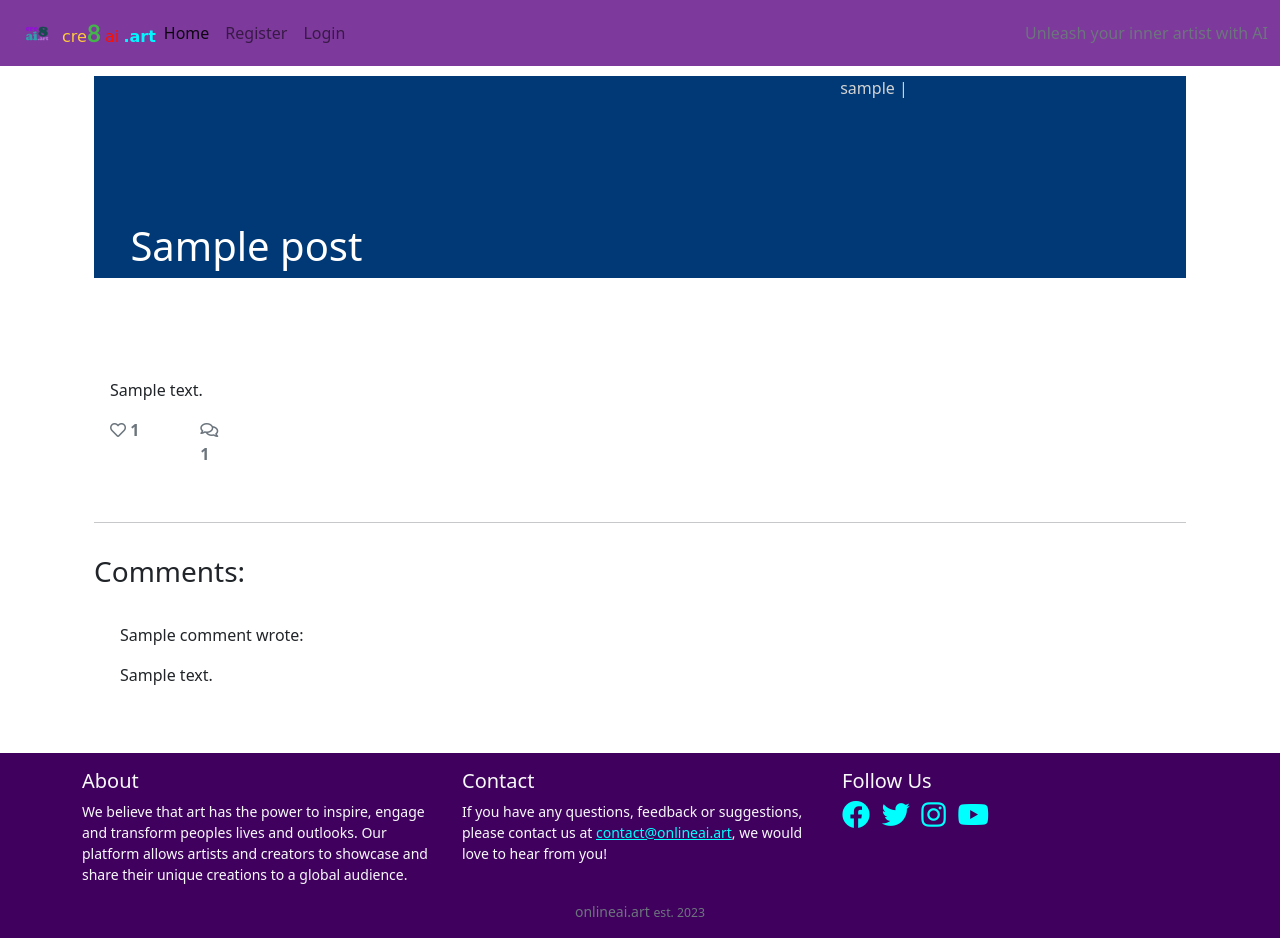
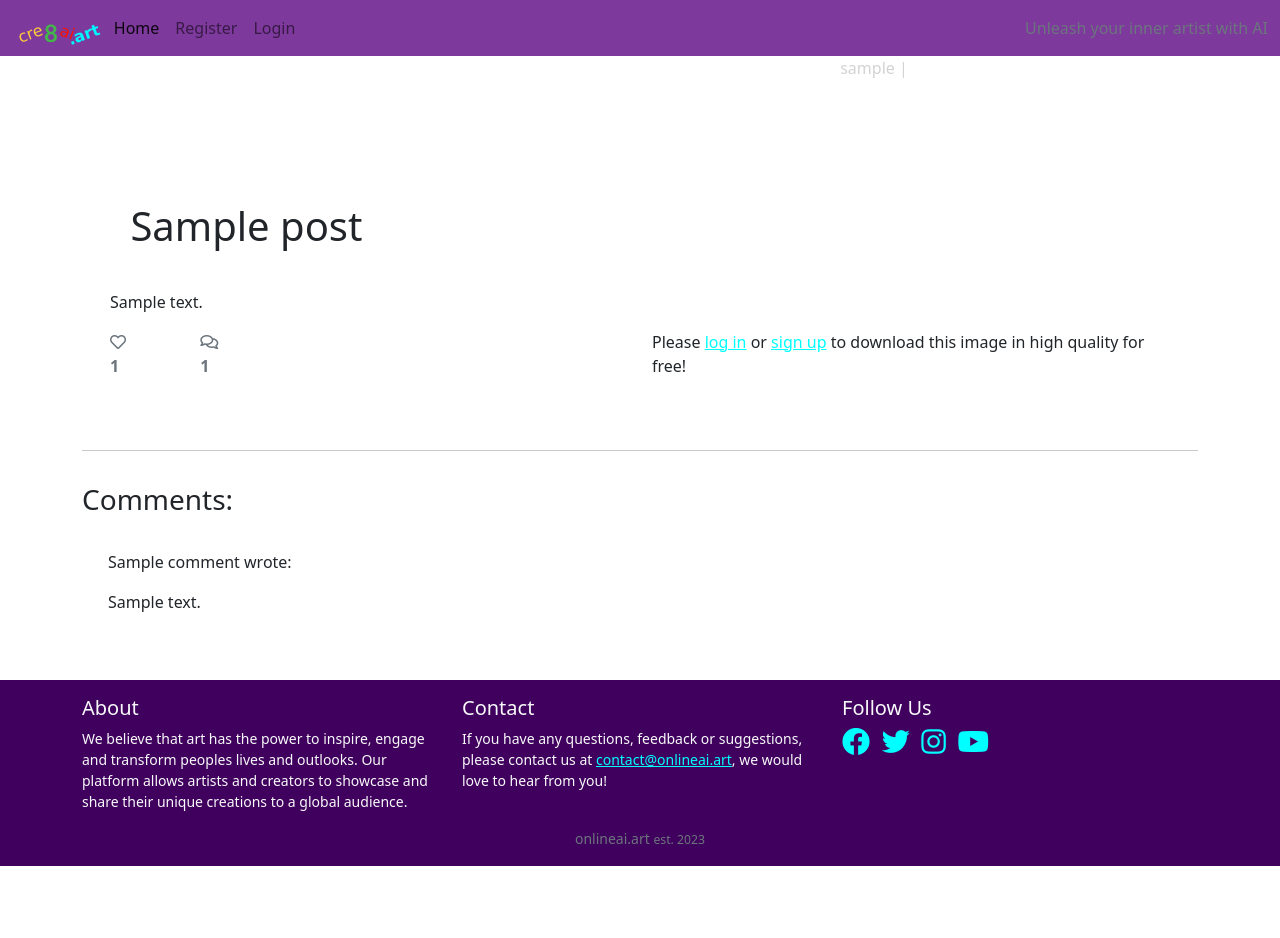
Before and after one commit to KC-7/ai-art-site, a Django app: a page that uses templates/header.html in a window 1280 px wide. After the commit the page ends 866 px from the top, so only its background shows below. Run offline with Django 3.2, Linux system fonts and the light colour scheme; tables that the repository leaves empty hold one stand-in row (values such as "Sample post"); some libraries are stand-ins or nearby versions.

Commit message:
Download Restricitions: Prevent unregisted downloads using oncontextmenu  and download button

```diff
--- a/static/css/style.css
+++ b/static/css/style.css
@@ -49,7 +49,7 @@ a {
     text-transform: uppercase;
 }
 
-.masthead {
+/* .masthead {
     margin-top: 10px;
     overflow: hidden;
     position: relative;
@@ -81,7 +81,7 @@ a {
     -moz-transform: skew(15deg);
     transform: skew(15deg);
     z-index: 100;
-}
+} */
 
 .post-link {
     text-decoration: none;
@@ -142,26 +142,36 @@ a {
 
 /* ----------------------------------------------------- cre8ai.art Logo */
 
+.no-underline {
+    text-decoration: none;
+  }
+
 .logo-text {
     font-family: 'Pacifico', cursive;
+    display: inline-block;
+    transform: rotate(-5deg) translate(-3px, 3px);
   }
 
   .logo-cre {
     color: #ffca3a;
+    transform: rotate(-20deg) translate(5px, 4px);
   }
 
   .logo-eight {
     color: #44b54a;
     font-family: 'Gill Sans', 'Gill Sans MT', Calibri, 'Trebuchet MS', sans-serif;
-    font-size: x-large;
+    font-size: 150%;
     font-weight: bold;
+    transform: translate(3px, 5px);
   }
 
   .logo-ai {
     color: #fa1100;
+    transform: rotate(20deg) translate(5px, -1px);
   }
 
   .logo-art {
     color: #00f7ff;
     font-weight: bold;
+    transform: rotate(-20deg) translate(-6px, 1px);
   }
--- a/templates/header.html
+++ b/templates/header.html
@@ -2,14 +2,14 @@
 
 <nav class="navbar navbar-expand-lg navbar-light medium-bg">
     <div class="container-fluid">
-        <a class="navbar-logo" href="{% url 'home' %}">
-            <img src="{% static 'images/logo.png' %}" alt="Logo" width="50" height="50">
+        <a class="navbar-logo no-underline" href="{% url 'home' %}">
+            <!-- <img src="{% static 'images/logo.png' %}" alt="Logo" width="50" height="50"> -->
+            <div class="logo">
+                <span class="logo-text logo-cre">cre </span>
+                <span class="logo-text logo-eight"> 8</span><span class="logo-text logo-ai">ai</span>
+                <span class="logo-text logo-art">.art</span>
+            </div>
         </a>
-        <div class="logo">
-            <span class="logo-text logo-cre">cre</span><span class="logo-text logo-eight">8</span>
-            <span class="logo-text logo-ai">ai</span>
-            <span class="logo-text logo-art">.art</span>
-        </div>
         <button class="navbar-toggler" type="button" data-bs-toggle="collapse" data-bs-target="#navbarText"
             aria-controls="navbarText" aria-expanded="false" aria-label="Toggle navigation">
             <span class="navbar-toggler-icon"></span>
--- a/templates/post_detail.html
+++ b/templates/post_detail.html
@@ -25,12 +25,14 @@
     <div class="row">
         <div class="col-md-12 card mb-4 mt-3 left top">
             <!-- Uploaded Image -->
-            <img src="{{ post.post_image.url }}" width="100%">
+            <img src="{{ post.post_image.url }}" width="100%" oncontextmenu="return false;">
             <div class="card-body">
                 <!-- Image Description -->
                 <p class="card-text ">{{ post.description | safe }}</p>
                 <div class="row">
-                    <div class="col-1">
+                    <div class="col-6">
+                        <div class="row">
+                            <div class="col-2">
                                 <strong>
                                     {% if user.is_authenticated %}
                                         <form action="{% url 'post_like' post.slug %}" class="d-line" method="POST">
@@ -46,17 +48,27 @@
                                             {% endif %}
                                         </form>
                                     {% else %}
-                                <span class="text-secondary"><i class="far fa-heart"></i></span>
+                                        <span class="text-secondary"><i class="far fa-heart"></i></span><br>
                                     {% endif %}
                                     <span class="text-secondary">{{ post.number_of_likes }}</span>
                                 </strong>
                             </div>
-                    <div class="col-1">
+                            <div class="col-2">
                                 {% with comments.count as total_comments %}
-                        <strong class="text-secondary"><i class="far fa-comments"></i>
-                            <br>{{ total_comments }}
+                                <strong class="text-secondary">
+                                    <i class="far fa-comments"></i><br>{{ total_comments }}
                                 </strong>
                                 {% endwith %}
+                            </div>
+                        </div>
+                    </div>
+                    <div class="col-6 text-right">
+                        {% if user.is_authenticated %}
+                            <a href="{{ post.post_image.url }}" download="{{ post.title }}" class="btn btn-primary" target="_blank">Download Image</a>
+                        {% else %}
+                            <p>Please <a href="{% url 'account_login' %}">log in</a> or <a href="{% url 'account_signup' %}">sign up</a> to download this image in high quality for free!</p>
+                        {% endif %}
+                    </div>
                 </div>
             </div>
         </div>
```
Also changed, not shown: templates/index.html (+16 -8 lines). Lines whose indentation alone changed are shown as unchanged.
